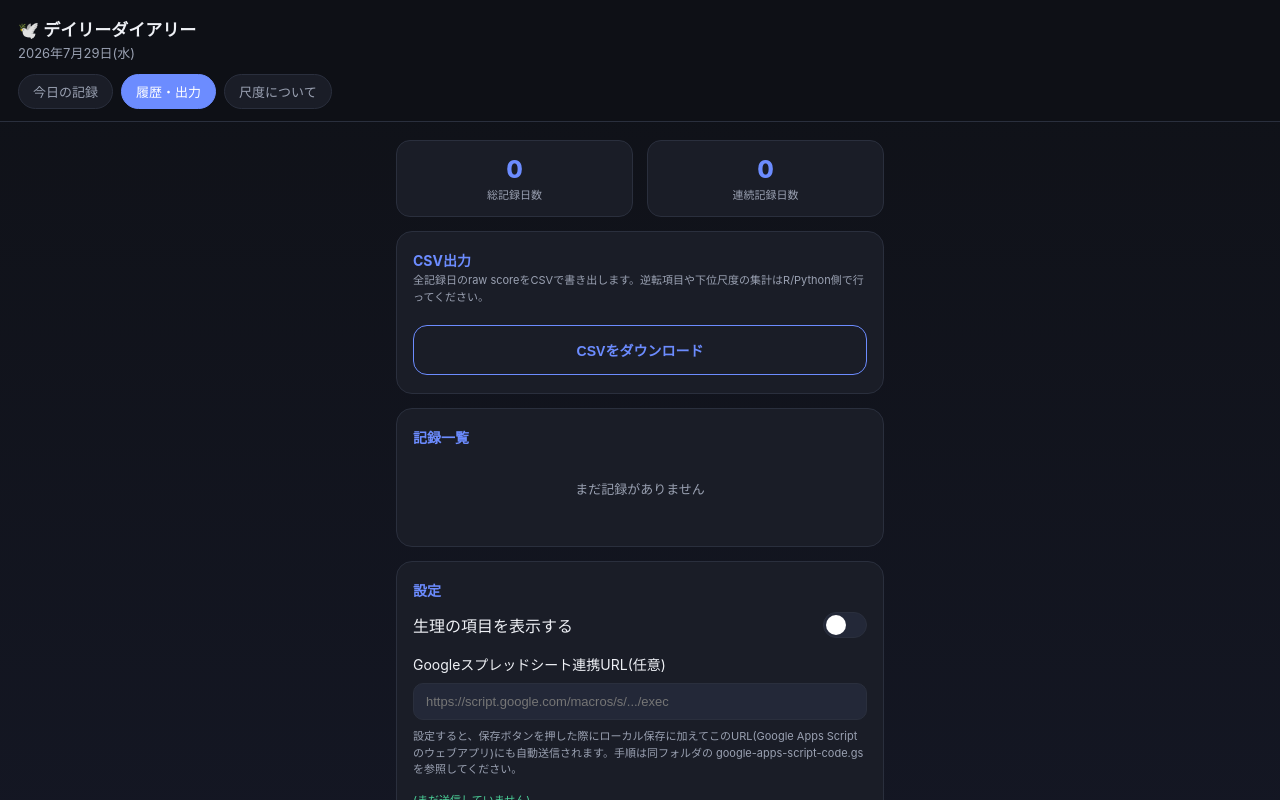
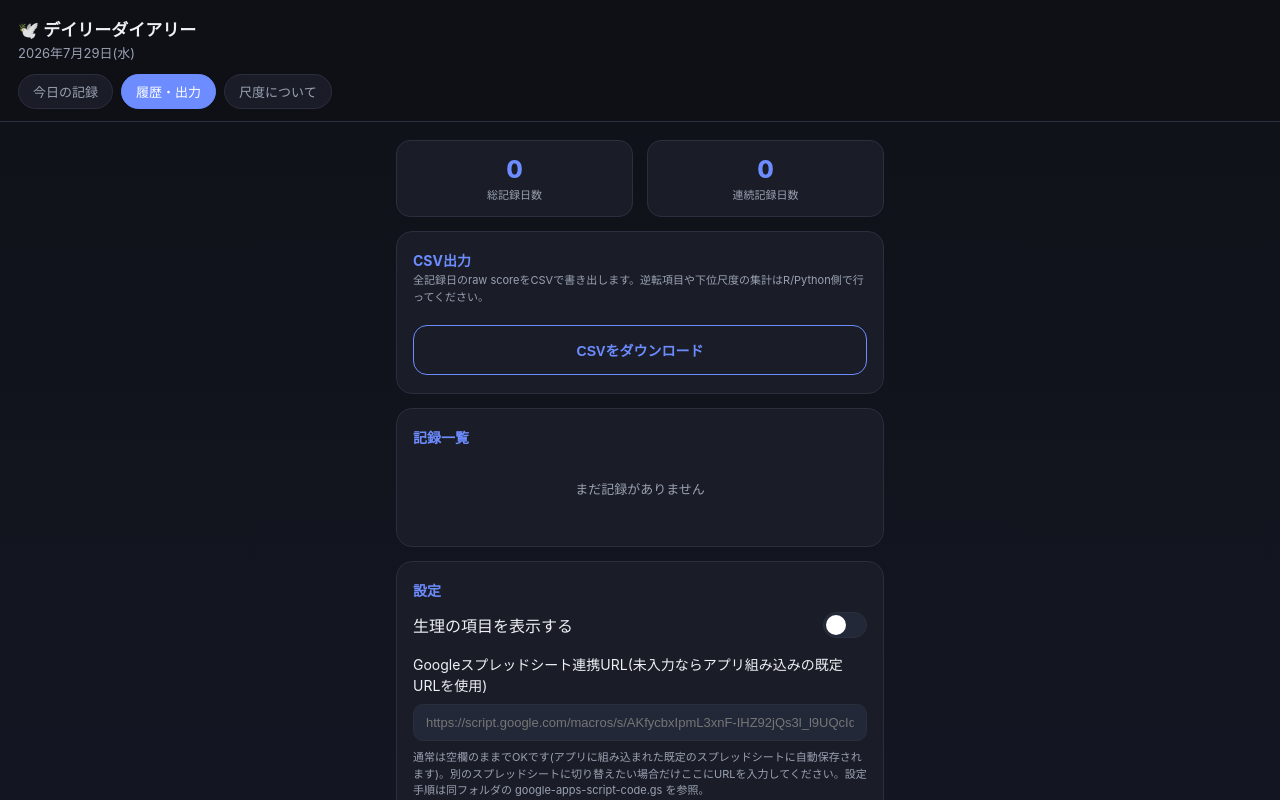
Before and after one commit to momiji-kaba/daily-diary-app, a plain HTML site: page index.html in a window 1280 px wide. Both pictures are taken after a click on the element "履歴・出力". Shown: the top 800 px of the page. Drawn offline with Linux system fonts and the light colour scheme.

Commit message:
Embed default Google Sheets sync URL as fallback
iOS Safari can clear localStorage (including saved settings) for
home-screen web apps after a period of inactivity, silently disabling
cloud sync. Bake the endpoint in as a default so sync keeps working
even if that setting is wiped; still overridable in the settings field.

```diff
--- a/index.html
+++ b/index.html
@@ -115,6 +115,10 @@
 <script>
 const STORAGE_PREFIX = 'diary_';
 const SETTINGS_KEY = 'diary_settings';
+// iOSのSafariは一定期間サイトを開かないとlocalStorageごと設定を消去することがあるため、
+// スプレッドシート連携URLはlocalStorage任せにせずここに直接埋め込んでフォールバックにする。
+// (書き込み専用エンドポイントなので漏洩しても既存データの閲覧・改ざんはできない)
+const DEFAULT_GSHEET_URL = 'https://script.google.com/macros/s/AKfycbxIpmL3xnF-IHZ92jQs3l_l9UQcIdh2kdVhyJPg7iAopJ_L8pQObCYxeIPu5BnDbZGhhw/exec';
 
 function todayKey(d){
   const dt = d || new Date();
@@ -346,7 +350,7 @@ document.getElementById('saveBtn').addEventListener('click', () => {
 
 // ---- Googleスプレッドシート連携(ベストエフォート、失敗してもローカル保存は成立している) ----
 function syncToSheet(dateKey, data){
-  const url = getSettings().gsheetUrl;
+  const url = getSettings().gsheetUrl || DEFAULT_GSHEET_URL;
   if (!url) return;
   const payload = JSON.stringify({date: dateKey, ...data});
   fetch(url, {
@@ -416,11 +420,11 @@ function renderHistory(){
       <div class="switch ${settings.periodEnabled ? 'on':''}" id="periodToggle"><div class="knob"></div></div>
     </div>
     <div class="item" style="margin-top:6px;">
-      <label>Googleスプレッドシート連携URL(任意)</label>
-      <input type="text" id="gsheetUrlInput" placeholder="https://script.google.com/macros/s/.../exec"
+      <label>Googleスプレッドシート連携URL(未入力ならアプリ組み込みの既定URLを使用)</label>
+      <input type="text" id="gsheetUrlInput" placeholder="${DEFAULT_GSHEET_URL}"
         value="${settings.gsheetUrl ? settings.gsheetUrl.replace(/"/g,'&quot;') : ''}"
         style="width:100%; padding:10px 12px; border-radius:10px; border:1px solid var(--line); background:#232838; color:var(--text); font-size:13px;">
-      <div class="section-sub" style="margin-top:8px;">設定すると、保存ボタンを押した際にローカル保存に加えてこのURL(Google Apps Scriptのウェブアプリ)にも自動送信されます。手順は同フォルダの google-apps-script-code.gs を参照してください。</div>
+      <div class="section-sub" style="margin-top:8px;">通常は空欄のままでOKです(アプリに組み込まれた既定のスプレッドシートに自動保存されます)。別のスプレッドシートに切り替えたい場合だけここにURLを入力してください。設定手順は同フォルダの google-apps-script-code.gs を参照。</div>
       <div class="section-sub" id="syncStatus" style="margin-top:6px; color:var(--good);">${settings.lastSyncStatus || '(まだ送信していません)'}</div>
       <button class="export-btn" id="testSyncBtn" style="margin-top:10px;">接続テスト送信</button>
     </div>
```
